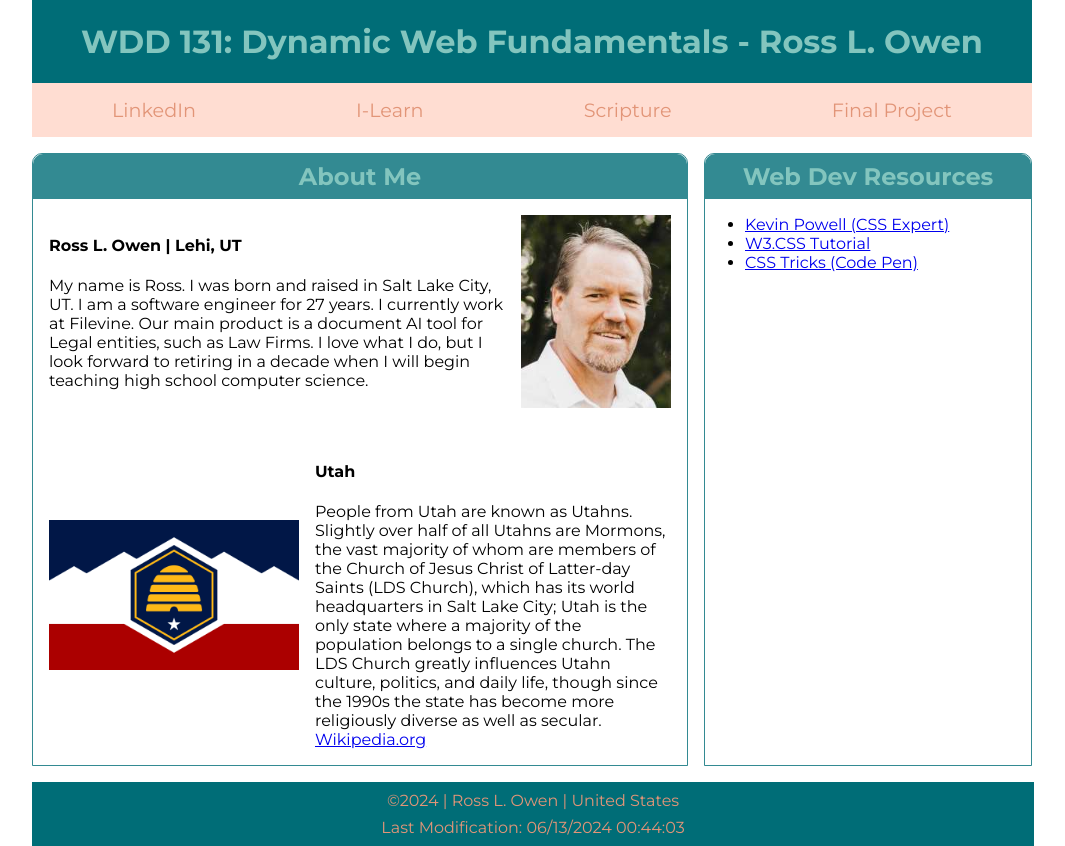
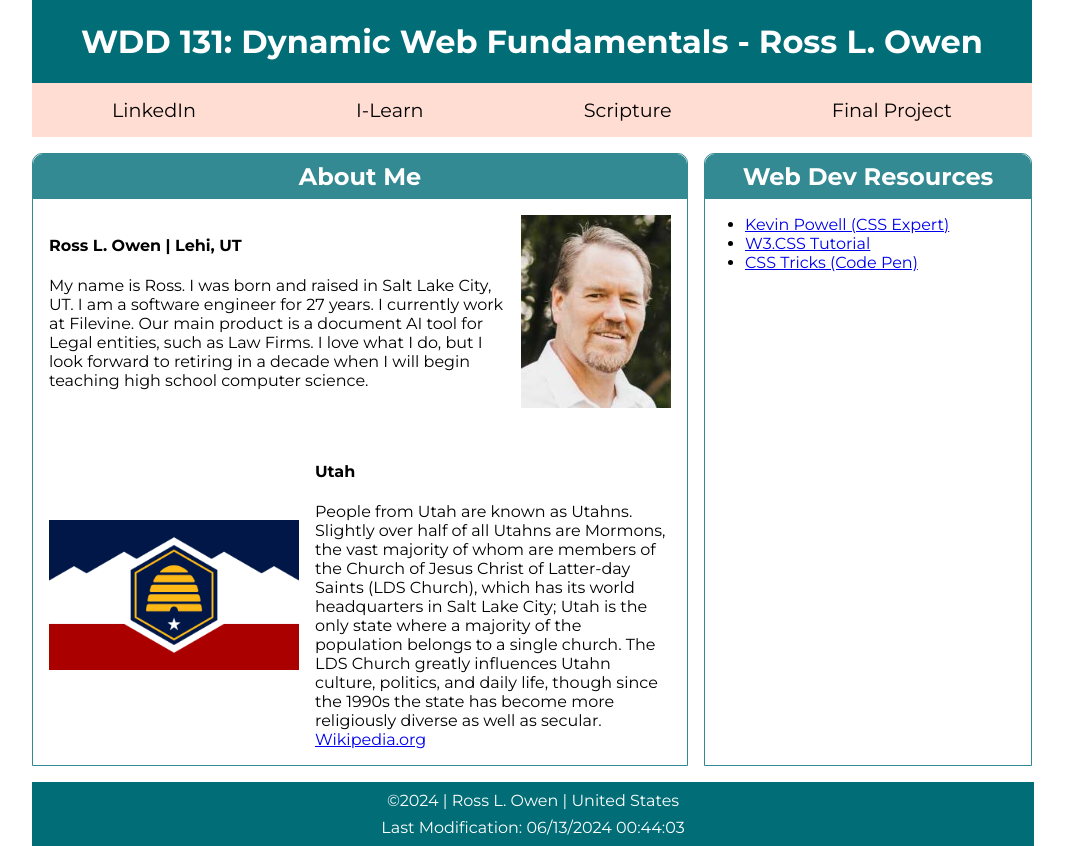
Before and after one commit to ross-owen/wdd131, a plain HTML site: page index.html in a window 1280 px wide. Shown: the whole page, without its empty margins (108-1173 px from the left). Drawn offline with Linux system fonts and the light colour scheme.

Commit message:
week1: fixing color contrast

```diff
--- a/styles/base.css
+++ b/styles/base.css
@@ -21,7 +21,7 @@ header {
 }
 
 header h1 {
-    color: var(--accent1-color);
+    color: #fff;
 }
 
 nav {
@@ -42,7 +42,7 @@ nav ul {
 }
 
 nav a {
-    color: var(--secondary-color);
+    color: #000;
     text-decoration: none;
     padding: 15px;
     display: block;
@@ -58,7 +58,7 @@ footer {
     width: 100%;
     text-align: center;
     background-color: var(--primary-color);
-    color: var(--secondary-color);
+    color: #fff;
     margin-top: 1em;
     padding: 1px;
 }
@@ -87,7 +87,7 @@ footer p {
     border-top-right-radius: 10px;
     margin: 0;
     padding: 0.5rem;
-    color: var(--accent1-color);
+    color: #fff;
 }
 
 .bio {
```
